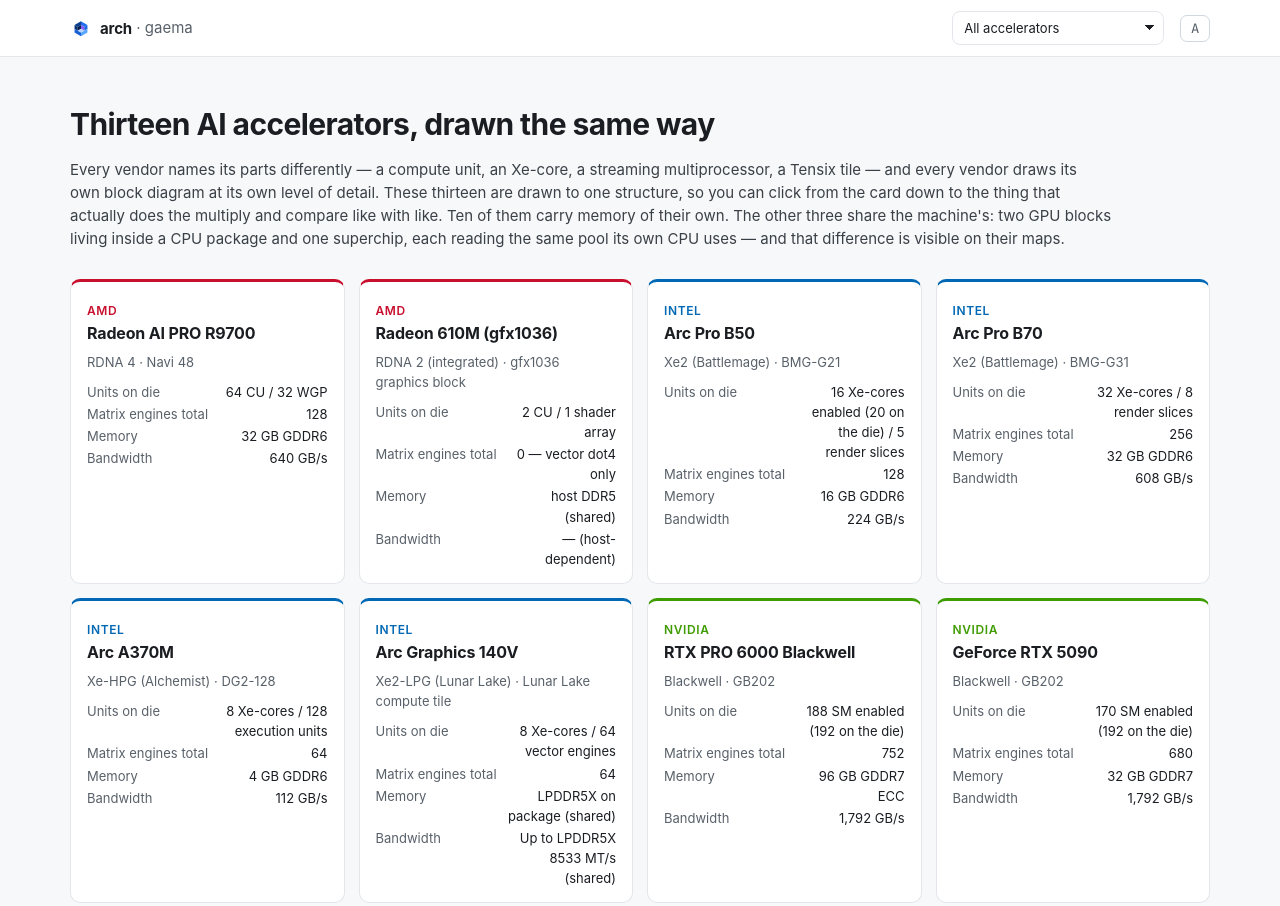
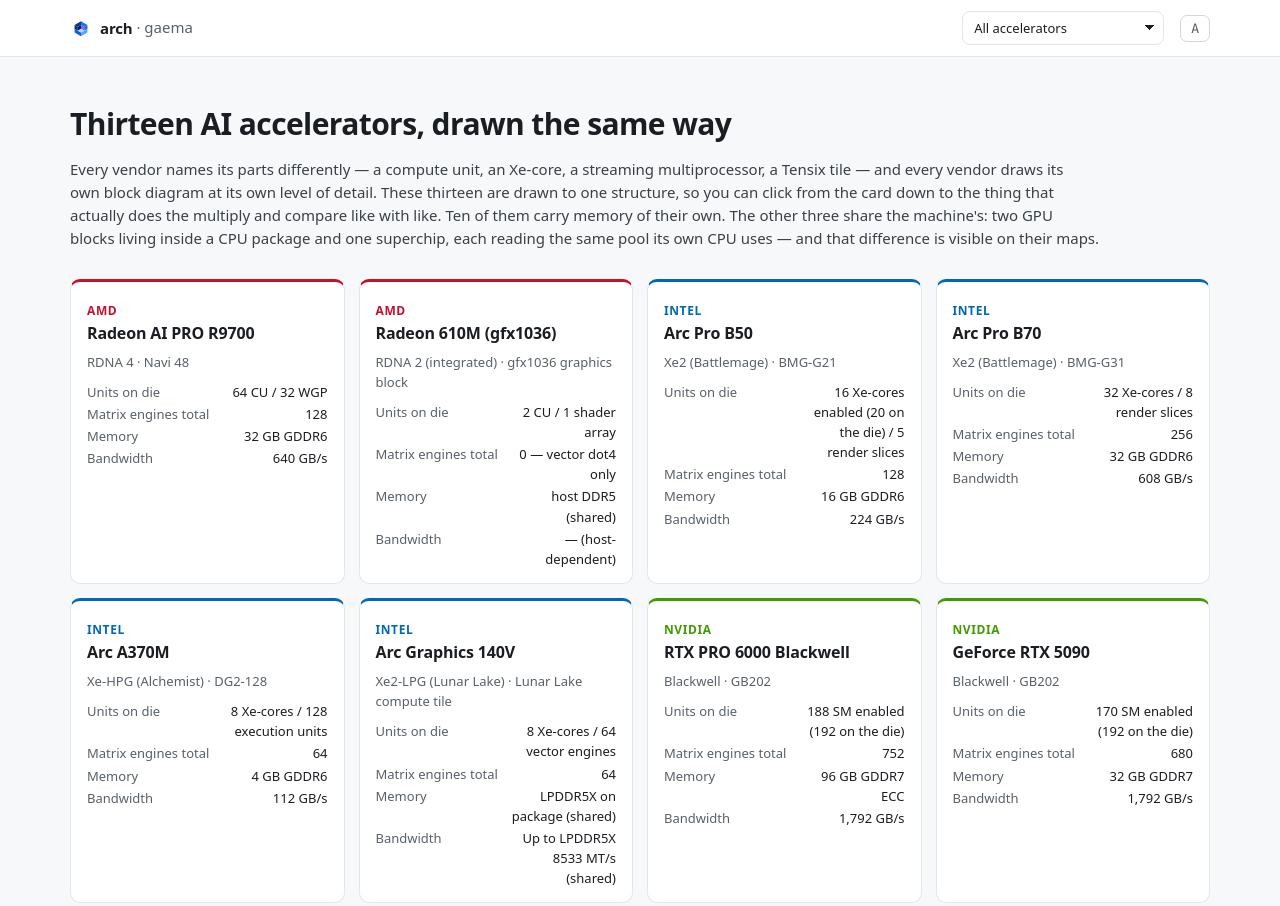
Before and after one commit to gaema/ai.gaema.hw.arch, a plain HTML site: page index.html in a window 1280 px wide. Shown: the top 906 px of the page. Drawn offline with Linux system fonts and the light colour scheme.

Commit message:
Match the gaema.ai family: bar on the page ground, system-ui typeface
- The top bar paints n0 (#ffffff light, #16191d dark) like every other
  gaema.ai site; --panel stays the lifted card fill (#1a1e22 in dark).
- The body font stack opens with system-ui, so Linux renders the same
  system face as the other sites instead of a Helvetica/Arial substitute.

```diff
--- a/assets/app.css
+++ b/assets/app.css
@@ -6,7 +6,9 @@ body {
   margin: 0;
   background: var(--ground);
   color: var(--ink);
-  font: 15px/1.55 -apple-system, BlinkMacSystemFont, "Segoe UI", Roboto,
+  /* system-ui first, the family's stack: without it Linux skips to Helvetica/Arial
+     substitutes while the other sites render the system face */
+  font: 15px/1.55 system-ui, -apple-system, BlinkMacSystemFont, "Segoe UI", Roboto,
         "Helvetica Neue", Arial, sans-serif;
 }
 
@@ -24,7 +26,9 @@ code, .mono {
 
 .top {
   border-bottom: 1px solid var(--line);
-  background: var(--panel);
+  /* n0, not --panel: the family's bar is #ffffff light / #16191d dark on every site (design
+     system "The top bar"); arch's dark --panel is the lifted card fill, which the bar is not. */
+  background: var(--n0);
   position: sticky;
   top: 0;
   z-index: 20;
```
